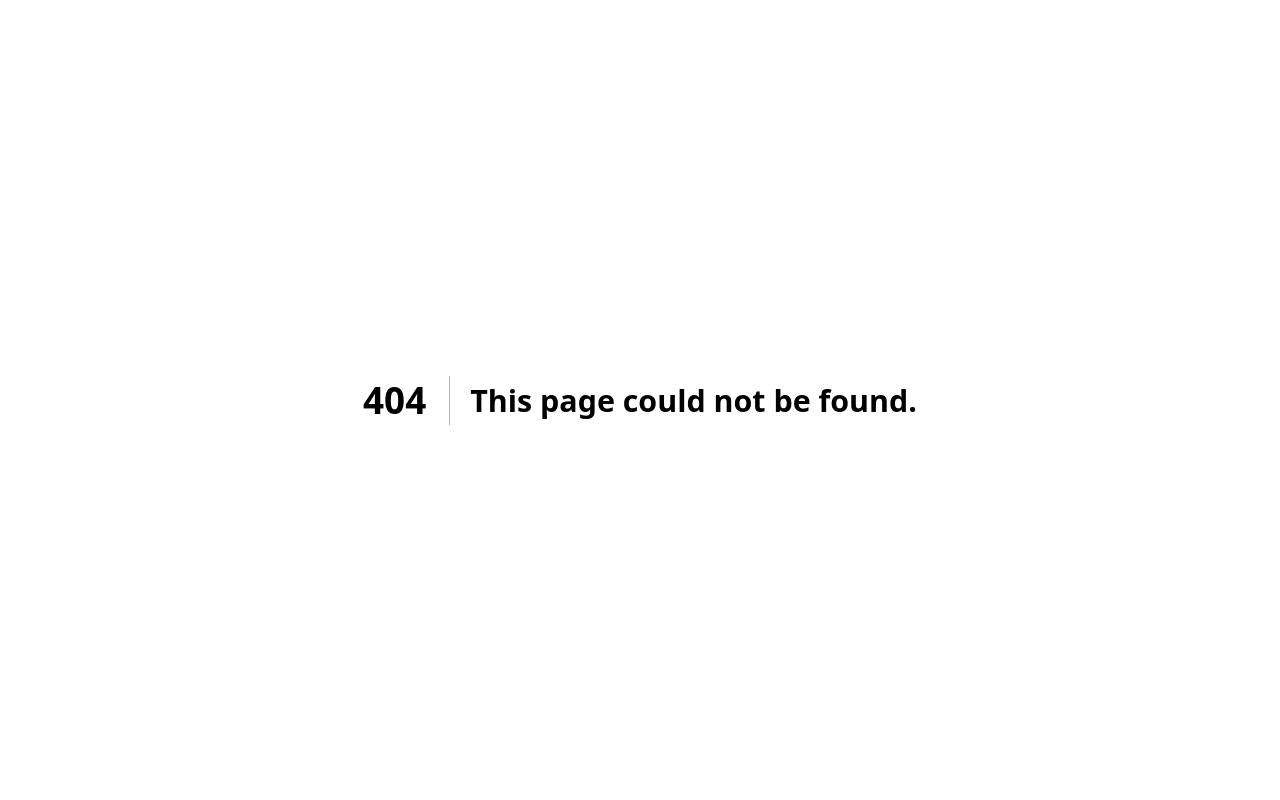
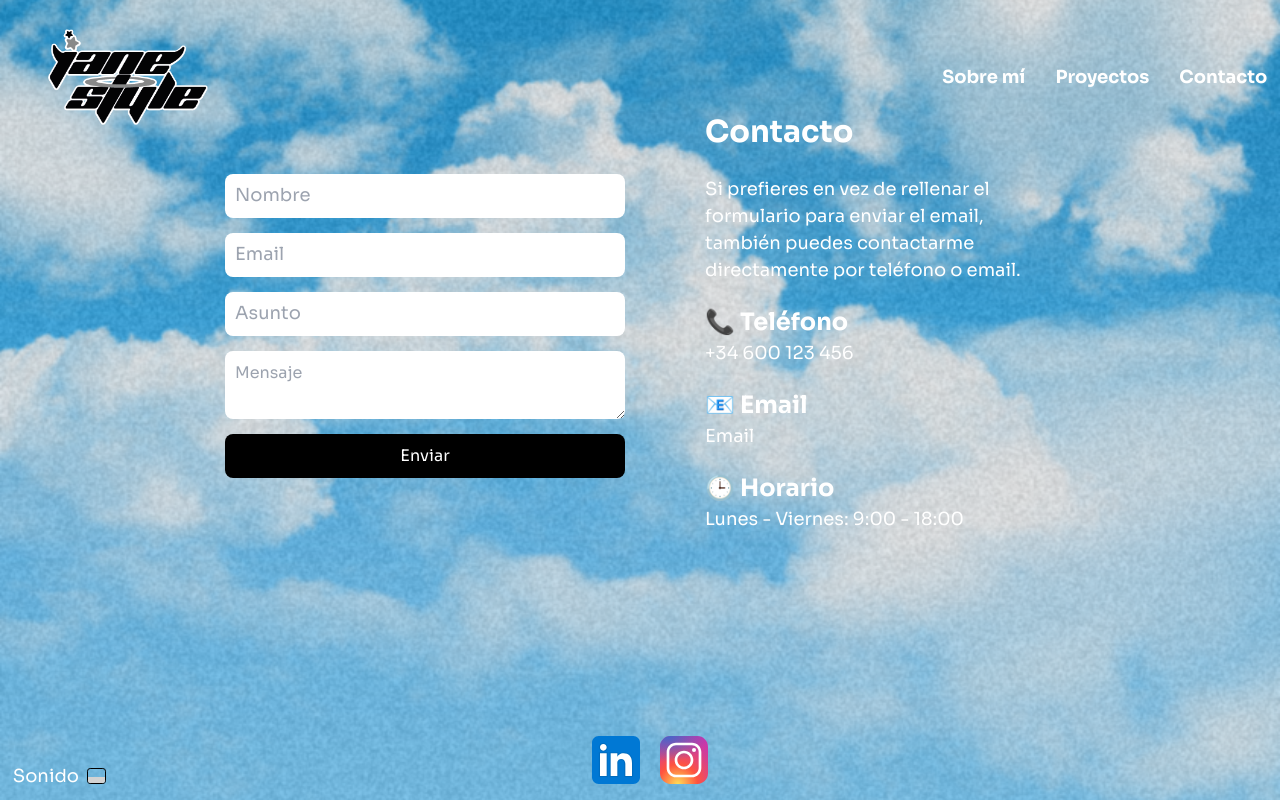
Before and after one commit to JudithHoyuelos/JaneStyle, a Next.js app: page /contact in a window 1280 px wide. Before the commit this address had no page. Built offline with nearby package versions, Linux system fonts and the light colour scheme.

Commit message:
estructura del contacto

```diff
--- /dev/null
+++ b/src/app/api/contact/route.js
@@ -0,0 +1,26 @@
+import nodemailer from "nodemailer";
+
+export async function POST(req) {
+  const { nombre, email, asunto, mensaje } = await req.json();
+
+  const transporter = nodemailer.createTransport({
+    service: "gmail",
+    auth: {
+      user: process.env.EMAIL_USER,
+      pass: process.env.EMAIL_PASS,
+    },
+  });
+
+  await transporter.sendMail({
+    from: email,
+    to: process.env.EMAIL_USER,
+    subject: asunto,
+    text: `
+Nombre: ${nombre}
+Email: ${email}
+Mensaje: ${mensaje}
+    `,
+  });
+
+  return Response.json({ success: true });
+}
--- /dev/null
+++ b/src/app/contact/page.jsx
@@ -0,0 +1,23 @@
+"use client";
+
+import Sonido from "@/components/sonido/Sonido";
+import NavBarNuevo from "@/components/NavbarNuevo/NavbarNuevo";
+import BackgroundImage from "@/components/imagenFondo/BackgroundImage";
+import Contact from "@/components/contacto/Contact";
+import FooterLinks from "@/components/landing/FooterLinks";
+
+
+function P4Contacto() {
+
+  return (
+    <>
+      <BackgroundImage />
+      <Contact />
+      <NavBarNuevo />
+      <FooterLinks />
+      <Sonido />
+    </>
+  );
+}
+// Exporta el componente envuelto con un loader de progreso
+export default P4Contacto;
--- a/src/app/page.jsx
+++ b/src/app/page.jsx
@@ -11,7 +11,6 @@ import { usePortalHandlers } from "@/helpers/landing/usePortalHandlers";
 import NavBarNuevo from "@/components/NavbarNuevo/NavbarNuevo";
 import VideoBackground from "@/components/videoLanding/VideoBackground";
 import { useSidebarLanding } from "@/components/NavbarLanding/SidebarContextLandig";
-import FooterLinks from "@/components/landing/FooterLinks";
 import withProgressLoader from "@/components/common/Loader/withProgressLoader";
 
 function Portales() {
@@ -131,9 +130,6 @@ function Portales() {
         </SidebarLanding>
       </div> */}
       <VideoBackground/>
-      <div>
-        <FooterLinks isSidebarhmOpen={isSidebarhmOpen} />
-      </div>
       <NavBarNuevo />
 
       <Sonido isMenuOpen={isSidebarhmOpen || isSidebarCOpen} />
--- a/src/app/promocionar-marcas/page.jsx
+++ /dev/null
@@ -1,155 +0,0 @@
-"use client";
-
-import React, { useMemo } from "react";
-import { useCameraControls } from "@/hooks/useCameraControls";
-import Sonido from "@/components/informacion/Informacion";
-import InicioLogo from "@/components/logo/logo";
-import ReturnButton from "@/components/logicaP2/returnbutton";
-import withProgressLoader from "@/components/common/Loader/withProgressLoader";
-import { generateTreeGroup } from "@/components/Arboles";
-import { CustomCanvas, SkyComponent, OceanComponent,ModFog } from "@/components/SceneComp";
-import FoggedImageCanvas from "@/components/FoggedImageCanvas";
-
-
-/**
- * Componente principal de la página P4Promocionar.
- * Renderiza un escenario 3D con árboles y montañas 2D (con fondo eliminado),
- * un cielo, un océano animado, controles de cámara con inercia, niebla, y elementos de UI.
- *
- * Utiliza hooks para generar árboles y montañas como elementos visuales 2D con transparencias,
- * integrados en una escena Three.js con React Three Fiber.
- *
- * @component
- * @returns {JSX.Element} Escena completa renderizada con efectos visuales y UI.
- */
-
-
-function P4Promocionar() {
-  // Hooks de control de cámara con inercia
-  const {
-    cameraRef,
-    isDragging,
-    velocityRef,
-    handlePointerDown,
-    handlePointerUp,
-    handlePointerMove,
-    handleCreated,
-    CameraInertia,
-  } = useCameraControls();
-
-  // Tipos de árboles que se usarán en la escena
-
-
-  /**
-   * Lista de tipos de árboles a usar. Se ciclan en la escena.
-   * @type {{url: string}[]}
-   */
-
-  const treeTypes = useMemo(() => [
-    { url: "/img/arbolesymontanas/Arbol1.png" },
-    { url: "/img/arbolesymontanas/Arbol2.png" },
-    { url: "/img/arbolesymontanas/Arbol3.png" },
-  ], []);
-
-  // Posiciones de los árboles generadas por grupo
-
-  /**
-   * Posiciones generadas para ubicar árboles en distintas zonas del mapa.
-   * @type {{x: number, y: number, z: number}[]}
-   */
-  const treePositions = useMemo(() => {
-    const leftTrees = generateTreeGroup(-25, -10, 5, -37, 3);
-    const centerTreesIzquierda = generateTreeGroup(-15, -5, 5, -70, 2);
-    const centerTreesDerecha = generateTreeGroup(55, 80, 5, -55, 2);
-    const rightTrees = generateTreeGroup(15, 40, 6, -35, 3);
-    return [...leftTrees, ...centerTreesIzquierda, ...centerTreesDerecha, ...rightTrees];
-  }, []);
-
-  // Árboles como objetos con propiedades para renderizar
-
-  /**
-   * Montañas renderizadas como imágenes 2D con fondo eliminado.
-   * @type {{
-   *   key: string,
-   *   url: string,
-   *   position: [number, number, number],
-   *   scale: [number, number, number]
-   * }[]}
-   */
-
-  const trees = useMemo(() => {
-    return treePositions.map(({ x, y, z }, index) => {
-      const scaleX = 6;
-      const scaleY = 4;
-      const scaleZ = 10;
-      const treeType = treeTypes[index % treeTypes.length];
-      return {
-        key: `tree-${index}`,
-        url: treeType.url,
-        position: [x, y, z],
-        scale: [scaleX, scaleY, scaleZ],
-        rotation: [0, 0, 0],
-      };
-    });
-  }, [treePositions, treeTypes]);
-
-
-  // Montañas con fondo eliminado
-  const mountains = useMemo(() => [
-    { key: "mountain-1", url: "/img/arbolesymontanas/2DMontana3.png", position: [35, 2, -60], scale: [90, 95, 380] },
-    { key: "mountain-2", url: "/img/arbolesymontanas/2DMontana2.png", position: [-35, 1.0, -45], scale: [60, 35, 100] },
-    { key: "mountain-3", url: "/img/arbolesymontanas/2DMontana3.png", position: [-25, 2.0, -75], scale: [85, 100, 230] },
-    { key: "mountain-4", url: "/img/arbolesymontanas/2DMontana1.png", position: [20, 1.0, -40], scale: [40, 40, 50] },
-  ], []);
-
-  return (
-    <>
-      <CustomCanvas
-        onPointerDown={handlePointerDown}
-        onPointerUp={handlePointerUp}
-        onPointerMove={handlePointerMove}
-        onCreated={handleCreated}
-      >
-        <CameraInertia
-          cameraRef={cameraRef}
-          velocityRef={velocityRef}
-          isDragging={isDragging}
-        />
-        <SkyComponent />
-        <OceanComponent />
-
-        {/* Árboles renderizados como imágenes con fondo eliminado */}
-        {trees.map(({ key, url, position, scale, rotation }) => (
-          <FoggedImageCanvas
-            key={key}
-            url={url}
-            position={position}
-            scale={scale}
-            rotation={rotation}
-            mode="tree"
-          />
-        ))}
-
-        {/* Montañas */}
-        {mountains.map(({ key, url, position, scale }) => (
-          <FoggedImageCanvas
-            key={key}
-            url={url}
-            position={position}
-            scale={scale}
-            mode="mountain"
-          />
-        ))}
-
-        <ModFog />
-      </CustomCanvas>
-
-      {/* Elementos UI */}
-      <Sonido />
-      <InicioLogo />
-      <ReturnButton />
-    </>
-  );
-}
-// Exporta el componente envuelto con un loader de progreso
-export default withProgressLoader(P4Promocionar);
--- /dev/null
+++ b/src/components/contacto/Contact.css
@@ -0,0 +1,51 @@
+.contact-wrapper {
+    display: flex;
+    justify-content: center;
+    align-items: flex-start;
+
+    gap: 80px;
+
+    width: 100%;
+    padding: 110px 40px;
+}
+
+/* FORM */
+.contact-form {
+    display: flex;
+    flex-direction: column;
+    gap: 15px;
+
+    width: 400px;
+    margin-top: 4rem;
+}
+
+.contact-form input,
+.contact-form textarea {
+    padding: 10px;
+    border-radius: 8px;
+    border: none;
+}
+
+/* BOTÓN */
+.contact-form button {
+    padding: 10px;
+    border-radius: 8px;
+    border: none;
+    background: black;
+    color: white;
+    cursor: pointer;
+}
+
+/* INFO */
+.contact-info {
+    max-width: 350px;
+    color: white;
+}
+
+.contact-info h2 {
+    margin-bottom: 20px;
+}
+
+.info-block {
+    margin-bottom: 20px;
+}
--- /dev/null
+++ b/src/components/contacto/Contact.jsx
@@ -0,0 +1,82 @@
+import { useState } from "react";
+import "./Contact.css";
+
+const Contact = () => {
+  const [form, setForm] = useState({
+    nombre: "",
+    email: "",
+    asunto: "",
+    mensaje: "",
+  });
+
+  const handleChange = (e) => {
+    setForm({
+      ...form,
+      [e.target.name]: e.target.value,
+    });
+  };
+
+  const handleSubmit = async (e) => {
+    e.preventDefault();
+
+    await fetch("/api/contact", {
+      method: "POST",
+      headers: {
+        "Content-Type": "application/json",
+      },
+      body: JSON.stringify(form),
+    });
+
+    alert("Mensaje enviado ✔");
+  };
+
+  return (
+    <div className="contact-wrapper">
+
+      {/* IZQUIERDA - FORM */}
+      <form className="contact-form" onSubmit={handleSubmit}>
+
+        <input name="nombre" placeholder="Nombre" onChange={handleChange} required />
+
+        <input name="email" type="email" placeholder="Email" onChange={handleChange} required />
+
+        <input name="asunto" placeholder="Asunto" onChange={handleChange} required />
+
+        <textarea name="mensaje" placeholder="Mensaje" onChange={handleChange} required />
+
+        <button type="submit">Enviar</button>
+
+      </form>
+
+      {/* DERECHA - INFO */}
+      <div className="contact-info">
+
+        <div className="info-block">
+            <h2>Contacto</h2>
+            <p>
+              Si prefieres en vez de rellenar el formulario para enviar el email, también puedes contactarme directamente por teléfono o email.
+            </p>
+        </div>
+
+        <div className="info-block">
+          <h3>📞 Teléfono</h3>
+          <a href="tel:+34600123456">+34 600 123 456</a>
+        </div>
+
+        <div className="info-block">
+          <h3>📧 Email</h3>
+          <a href="mailto:contacto@tudominio.com">Email</a>
+        </div>
+
+        <div className="info-block">
+          <h3>🕒 Horario</h3>
+          <p>Lunes - Viernes: 9:00 - 18:00</p>
+        </div>
+
+      </div>
+
+    </div>
+  );
+};
+
+export default Contact;
```
